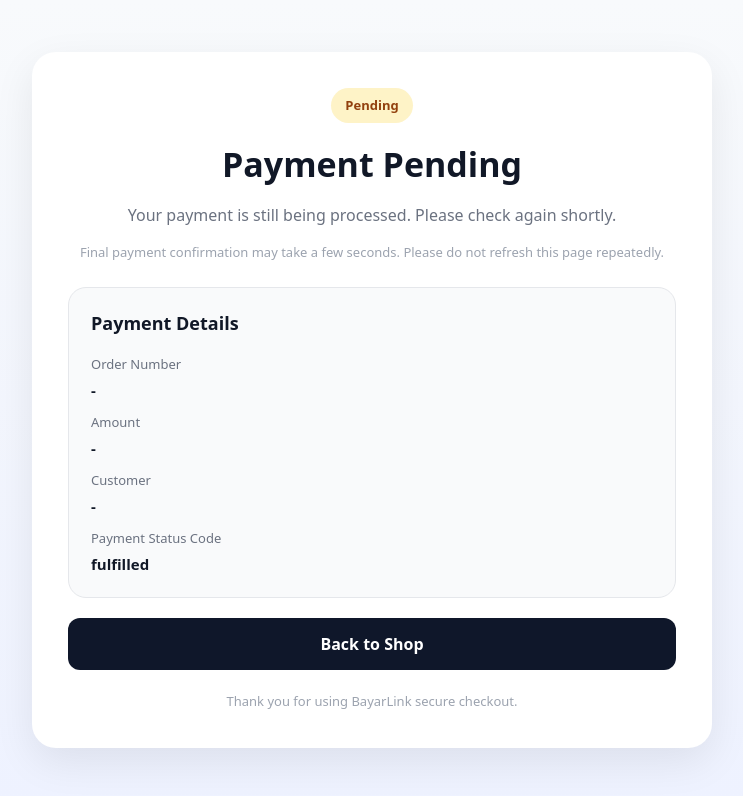
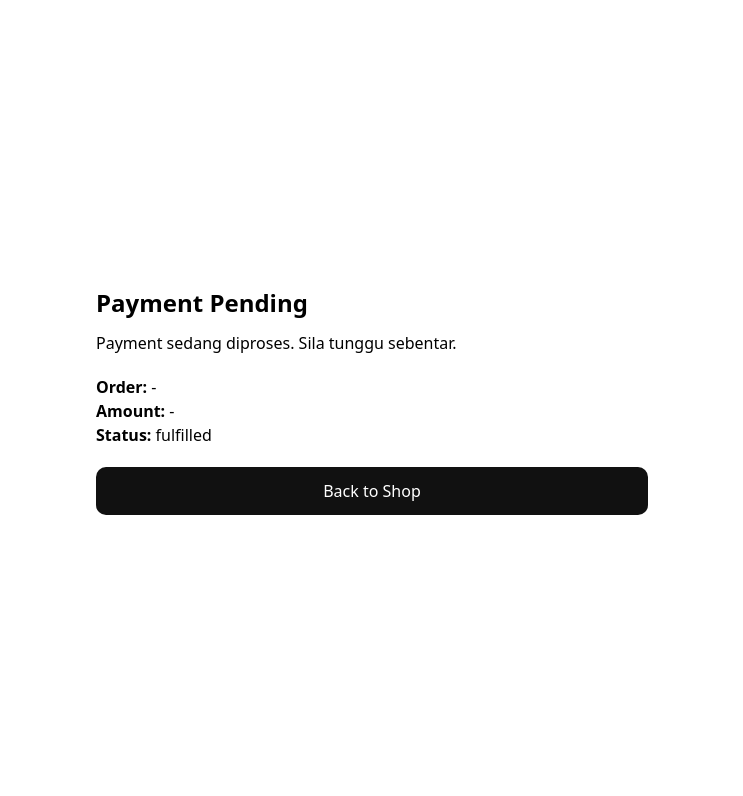
Before and after one commit to maizhakimm/pay-link, a Next.js app: page /payment-return in a window 1280 px wide. Shown: the top 796 px of the page, without its empty margins (268-1011 px from the left). Built offline with nearby package versions, Linux system fonts and the light colour scheme.

Commit message:
Update page.tsx

```diff
--- a/src/app/payment-return/page.tsx
+++ b/src/app/payment-return/page.tsx
@@ -1,3 +1,5 @@
+'use client'
+
 type PaymentReturnPageProps = {
   searchParams: {
     status?: string
@@ -43,7 +45,7 @@ function getStatusDetails(status?: string) {
 
   return {
     title: 'Payment Pending',
-    message: 'Your payment is still being processed. Please check again shortly.',
+    message: 'Payment sedang diproses. Sila tunggu sebentar.',
     badge: 'Pending',
     badgeBg: '#fef3c7',
     badgeColor: '#92400e',
@@ -53,209 +55,38 @@ function getStatusDetails(status?: string) {
 export default function PaymentReturnPage({
   searchParams,
 }: PaymentReturnPageProps) {
-  const statusInfo = getStatusDetails(searchParams.status)
-  const isSuccess = Number(searchParams.status) === 3
-  const isFailed = Number(searchParams.status) === 2
-  const isCancelled = Number(searchParams.status) === 4
+  const statusInfo = getStatusDetails(searchParams?.status)
+  const isSuccess = Number(searchParams?.status) === 3
+  const isFailed = Number(searchParams?.status) === 2
+  const isCancelled = Number(searchParams?.status) === 4
 
   return (
-    <main
-      style={{
-        minHeight: '100vh',
-        background: 'linear-gradient(180deg, #f8fafc 0%, #eef2ff 100%)',
-        padding: '28px 20px',
-        display: 'flex',
-        alignItems: 'center',
-        justifyContent: 'center',
-      }}
-    >
-      <div
-        style={{
-          width: '100%',
-          maxWidth: '680px',
-          background: '#ffffff',
-          borderRadius: '24px',
-          padding: '36px',
-          boxShadow: '0 14px 40px rgba(0,0,0,0.08)',
-        }}
-      >
-        <div style={{ textAlign: 'center', marginBottom: '24px' }}>
-          <div
-            style={{
-              display: 'inline-block',
-              padding: '8px 14px',
-              borderRadius: '999px',
-              background: statusInfo.badgeBg,
-              color: statusInfo.badgeColor,
-              fontWeight: 700,
-              fontSize: '13px',
-              marginBottom: '16px',
-            }}
-          >
-            {statusInfo.badge}
-          </div>
+    <main style={{ minHeight: '100vh', display: 'flex', alignItems: 'center', justifyContent: 'center', padding: 20 }}>
+      <div style={{ maxWidth: 600, width: '100%', background: '#fff', padding: 24, borderRadius: 16 }}>
 
-          <h1
-            style={{
-              margin: '0 0 12px 0',
-              fontSize: '34px',
-              color: '#111827',
-              fontWeight: 800,
-            }}
-          >
-            {isSuccess ? '🎉 Payment Successful' : statusInfo.title}
-          </h1>
+        <h1 style={{ fontSize: 24, fontWeight: 800 }}>
+          {isSuccess ? '🎉 Payment Successful' : statusInfo.title}
+        </h1>
 
-          <p
-            style={{
-              margin: 0,
-              color: '#6b7280',
-              fontSize: '16px',
-              lineHeight: 1.7,
-            }}
-          >
-            {searchParams.status_description || statusInfo.message}
-          </p>
+        <p style={{ marginTop: 10 }}>
+          {searchParams?.status_description || statusInfo.message}
+        </p>
 
-          <p
-            style={{
-              margin: '12px 0 0 0',
-              color: '#9ca3af',
-              fontSize: '13px',
-              lineHeight: 1.7,
-            }}
-          >
-            Final payment confirmation may take a few seconds. Please do not
-            refresh this page repeatedly.
-          </p>
+        <div style={{ marginTop: 20 }}>
+          <p><strong>Order:</strong> {searchParams?.order_number || '-'}</p>
+          <p><strong>Amount:</strong> {searchParams?.amount || '-'}</p>
+          <p><strong>Status:</strong> {searchParams?.status || '-'}</p>
         </div>
 
-        <div
-          style={{
-            border: '1px solid #e5e7eb',
-            borderRadius: '18px',
-            padding: '22px',
-            background: '#f9fafb',
-          }}
-        >
-          <h2
-            style={{
-              margin: '0 0 18px 0',
-              fontSize: '18px',
-              color: '#111827',
-              fontWeight: 700,
-            }}
-          >
-            Payment Details
-          </h2>
-
-          <div style={{ display: 'grid', gap: '12px' }}>
-            <div>
-              <div
-                style={{
-                  fontSize: '13px',
-                  color: '#6b7280',
-                  marginBottom: '4px',
-                }}
-              >
-                Order Number
-              </div>
-              <div
-                style={{
-                  fontSize: '15px',
-                  color: '#111827',
-                  fontWeight: 600,
-                }}
-              >
-                {searchParams.order_number || '-'}
-              </div>
-            </div>
-
-            <div>
-              <div
-                style={{
-                  fontSize: '13px',
-                  color: '#6b7280',
-                  marginBottom: '4px',
-                }}
-              >
-                Amount
-              </div>
-              <div
-                style={{
-                  fontSize: '15px',
-                  color: '#111827',
-                  fontWeight: 600,
-                }}
-              >
-                {searchParams.amount ? `MYR ${searchParams.amount}` : '-'}
-              </div>
-            </div>
-
-            <div>
-              <div
-                style={{
-                  fontSize: '13px',
-                  color: '#6b7280',
-                  marginBottom: '4px',
-                }}
-              >
-                Customer
-              </div>
-              <div
-                style={{
-                  fontSize: '15px',
-                  color: '#111827',
-                  fontWeight: 600,
-                }}
-              >
-                {searchParams.payer_name || '-'}
-              </div>
-            </div>
-
-            <div>
-              <div
-                style={{
-                  fontSize: '13px',
-                  color: '#6b7280',
-                  marginBottom: '4px',
-                }}
-              >
-                Payment Status Code
-              </div>
-              <div
-                style={{
-                  fontSize: '15px',
-                  color: '#111827',
-                  fontWeight: 600,
-                }}
-              >
-                {searchParams.status || '-'}
-              </div>
-            </div>
-          </div>
-        </div>
-
-        <div
-          style={{
-            marginTop: '20px',
-            display: 'grid',
-            gap: '10px',
-          }}
-        >
+        <div style={{ marginTop: 20 }}>
           <button
-            onClick={() => {
-              window.location.href = '/'
-            }}
+            onClick={() => (window.location.href = '/')}
             style={{
               width: '100%',
-              padding: '14px',
-              borderRadius: '12px',
-              background: '#0f172a',
+              padding: 12,
+              background: '#111',
               color: '#fff',
-              fontWeight: 700,
-              border: 'none',
-              cursor: 'pointer',
+              borderRadius: 10,
             }}
           >
             Back to Shop
@@ -263,36 +94,19 @@ export default function PaymentReturnPage({
 
           {(isFailed || isCancelled) && (
             <button
-              onClick={() => {
-                window.history.back()
-              }}
+              onClick={() => window.history.back()}
               style={{
                 width: '100%',
-                padding: '14px',
-                borderRadius: '12px',
-                background: '#ffffff',
-                color: '#111827',
-                fontWeight: 700,
-                border: '1px solid #d1d5db',
-                cursor: 'pointer',
+                padding: 12,
+                marginTop: 10,
+                border: '1px solid #ccc',
+                borderRadius: 10,
               }}
             >
               Try Again
             </button>
           )}
         </div>
-
-        <p
-          style={{
-            margin: '20px 0 0 0',
-            textAlign: 'center',
-            color: '#9ca3af',
-            fontSize: '13px',
-            lineHeight: 1.7,
-          }}
-        >
-          Thank you for using BayarLink secure checkout.
-        </p>
       </div>
     </main>
   )
```
